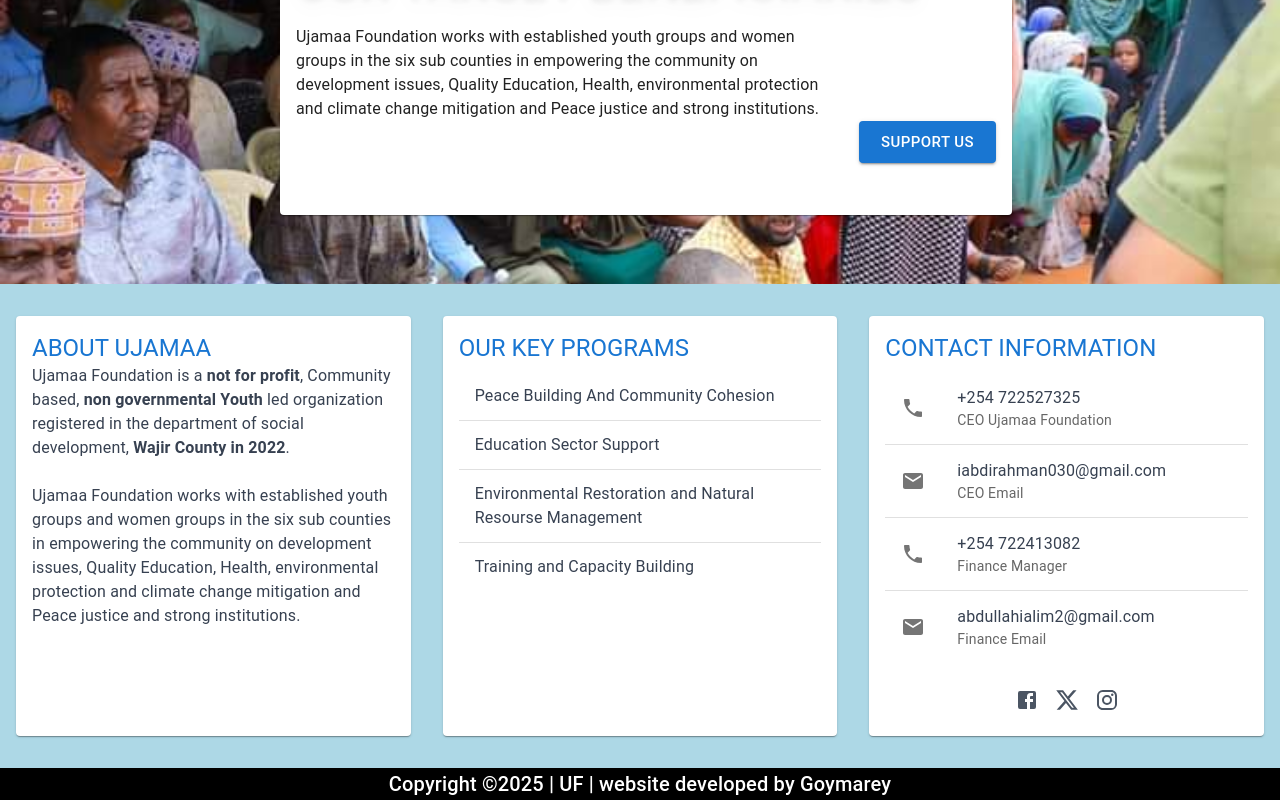
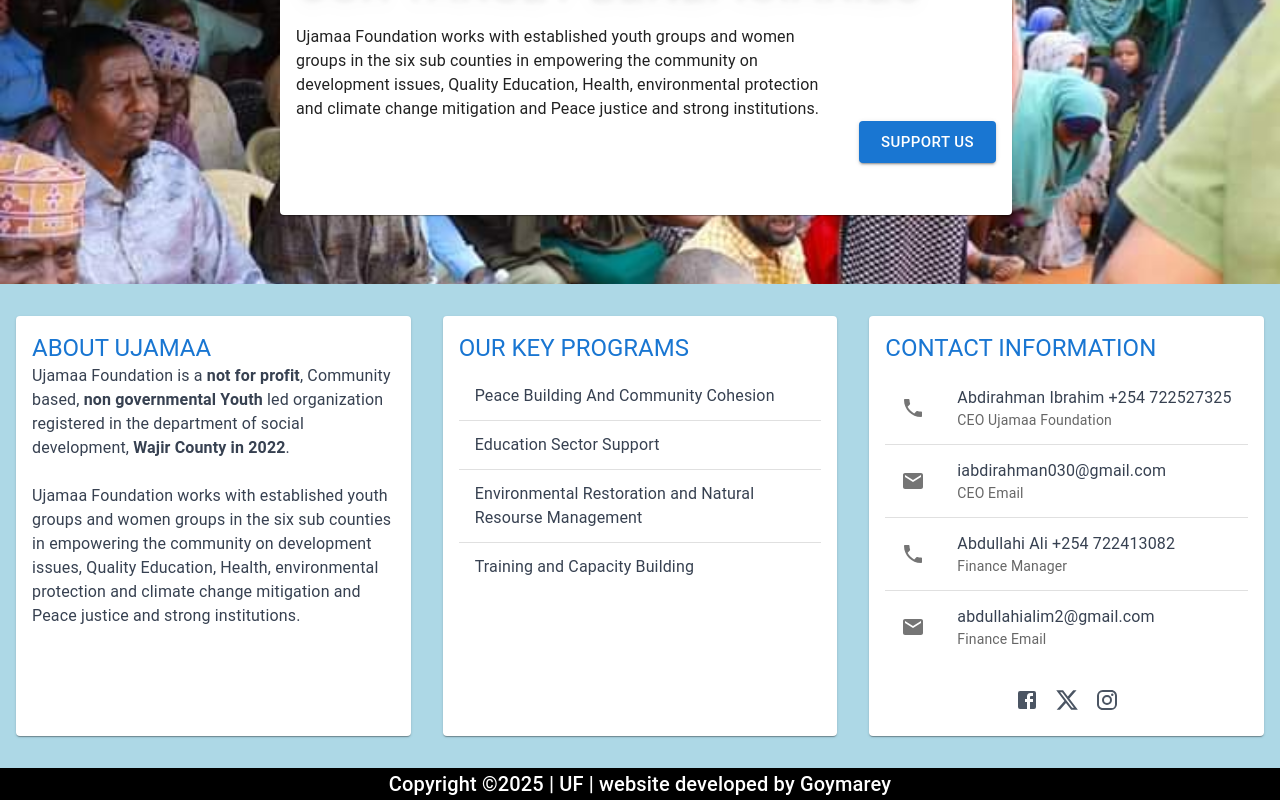
Before and after one commit to ahmednule/Ujamaa-Foundation, a Next.js app: page / in a window 1280 px wide. Shown: the part 4348-5148 px from the top of the page. Built offline with nearby package versions, Linux system fonts and the light colour scheme.

Commit message:
feature: added the social links so that when a client clicks on the icons he can be directed to the social platforms for the foundation

```diff
--- a/src/components/Footer.jsx
+++ b/src/components/Footer.jsx
@@ -76,6 +76,7 @@
                                     <Link
                                         key={index}
                                         href={social.url}
+                                        target="_blank"
                                         className="text-gray-600 hover:text-primary transition-colors duration-300"
                                         aria-label={social.label}
                                     >
--- a/src/components/ui/ContactInfo.jsx
+++ b/src/components/ui/ContactInfo.jsx
@@ -29,7 +29,7 @@
                 <Link href="https://x.com/UjamaaFoundtion?t=Tip1_p69pLxAkDSnW7kGqA&s=09" target="_black" className="hover:text-gray-300">
                     <FaTwitter />
                 </Link>
-                <Link href="#" className="hover:text-gray-300">
+                <Link href="https://www.instagram.com/accounts/edit/" target="_blank" className="hover:text-gray-300">
                     <FaInstagram />
                 </Link>
             </div>
--- a/src/lib/contactInfo.js
+++ b/src/lib/contactInfo.js
@@ -1,8 +1,8 @@
 import { Phone, Email } from "@mui/icons-material"
 
 export const contactInfo = [
-    { icon: <Phone />, text: "+254 722527325", label: "CEO Ujamaa Foundation" },
-    { icon: <Email />, text: "iabdirahman030@gmail.com", label: "CEO Email" },
-    { icon: <Phone />, text: "+254 722413082", label: "Finance Manager" },
+    { icon: <Phone />, text: "Abdirahman Ibrahim +254 722527325", label: "CEO Ujamaa Foundation" },
+    { icon: <Email />, text: "iabdirahman030@gmail.com", label: "CEO Email", },
+    { icon: <Phone />, text: "Abdullahi Ali  +254 722413082", label: "Finance Manager" },
     { icon: <Email />, text: "abdullahialim2@gmail.com", label: "Finance Email" }
 ]
--- a/src/lib/socialLinks.js
+++ b/src/lib/socialLinks.js
@@ -2,5 +2,5 @@
  export const socialLinks = [
     { icon: <Facebook />, url: "https://www.facebook.com/profile.php?id=100069361610849&mibextid=ZbWKwL", label: "Facebook" },
     { icon: <X />, url: "https://x.com/UjamaaFoundtion?t=Tip1_p69pLxAkDSnW7kGqA&s=09", label: "X" },
-    { icon: <Instagram />, url: "#", label: "Instagram" }
+    { icon: <Instagram />, url: "https://www.instagram.com/accounts/edit/", label: "Instagram" }
 ]
```
